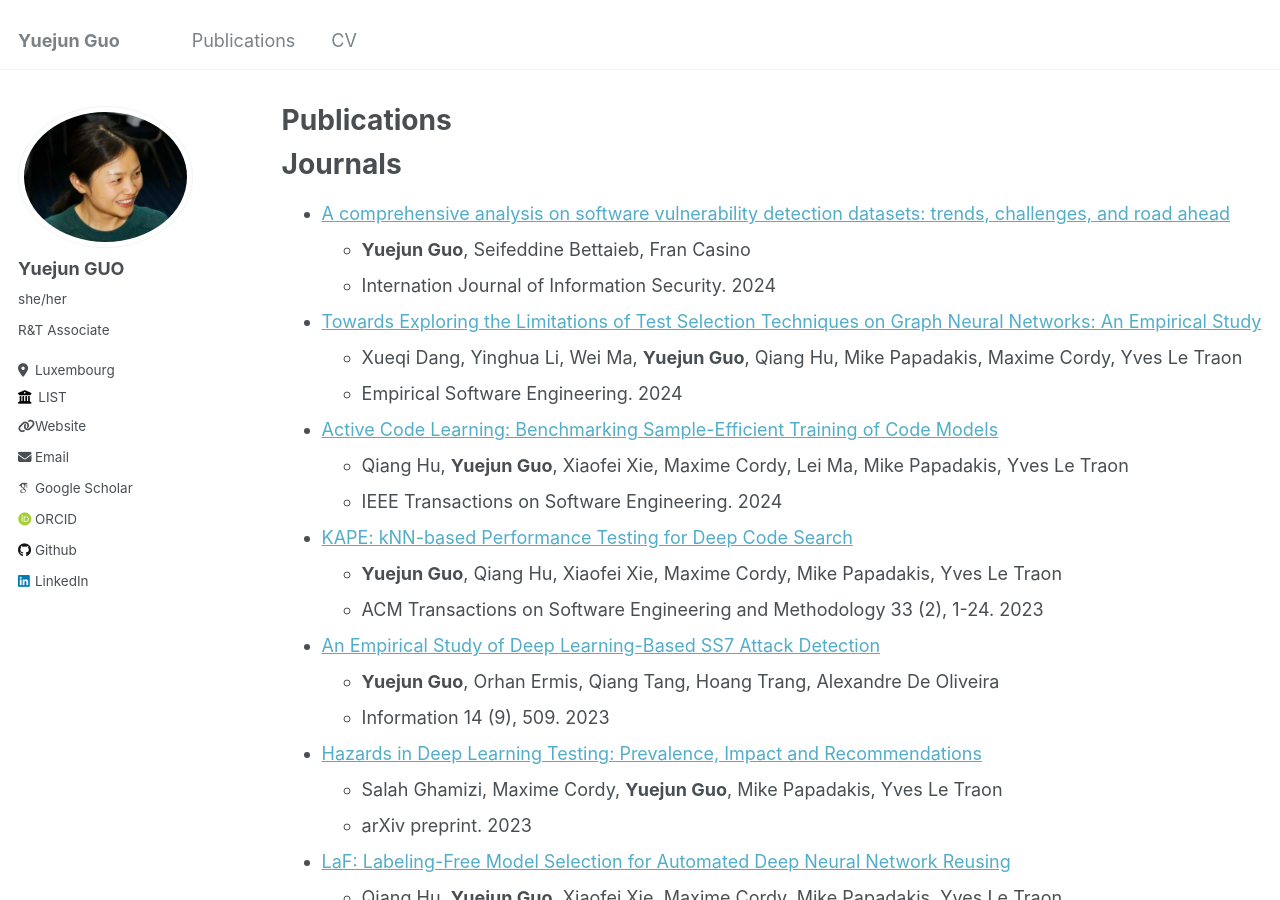
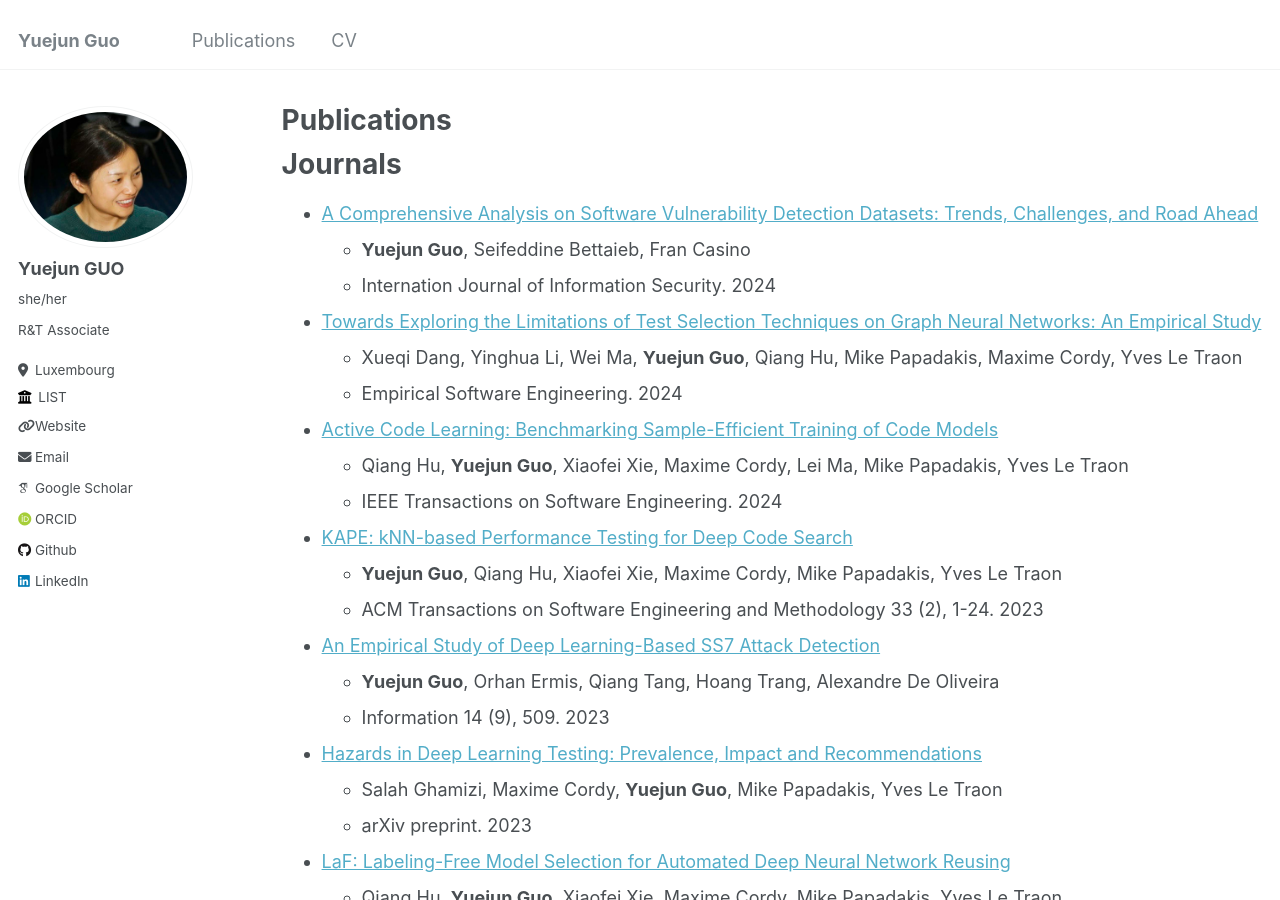
Before and after one commit to Yuejun-GUO/yuejun-guo.github.io, a Jekyll site: the page built from _pages/publications.md, in a window 1280 px wide and 900 px high. Built offline with Jekyll 4.4.1, drawn with Linux system fonts in a browser that asks for light colours; some web fonts are replaced; part of the change alters nothing that is shown.

```diff
--- a/_pages/publications.md
+++ b/_pages/publications.md
@@ -7,11 +7,11 @@ author_profile: true
 
 Journals
 ======
-* [A comprehensive analysis on software vulnerability detection datasets: trends, challenges, and road ahead](https://link-springer-com.proxy.bnl.lu/article/10.1007/s10207-024-00888-y)
+* [A Comprehensive Analysis on Software Vulnerability Detection Datasets: Trends, Challenges, and Road Ahead](https://link.springer.com/article/10.1007/s10207-024-00888-y)
   * **Yuejun Guo**, Seifeddine Bettaieb, Fran Casino
   * Internation Journal of Information Security. 2024
 
-* [Towards Exploring the Limitations of Test Selection Techniques on Graph Neural Networks: An Empirical Study](https://link-springer-com.proxy.bnl.lu/article/10.1007/s10664-024-10515-y)
+* [Towards Exploring the Limitations of Test Selection Techniques on Graph Neural Networks: An Empirical Study](https://link.springer.com/article/10.1007/s10664-024-10515-y)
   * Xueqi Dang, Yinghua Li, Wei Ma, **Yuejun Guo**, Qiang Hu, Mike Papadakis, Maxime Cordy, Yves Le Traon
   * Empirical Software Engineering. 2024
 
```
